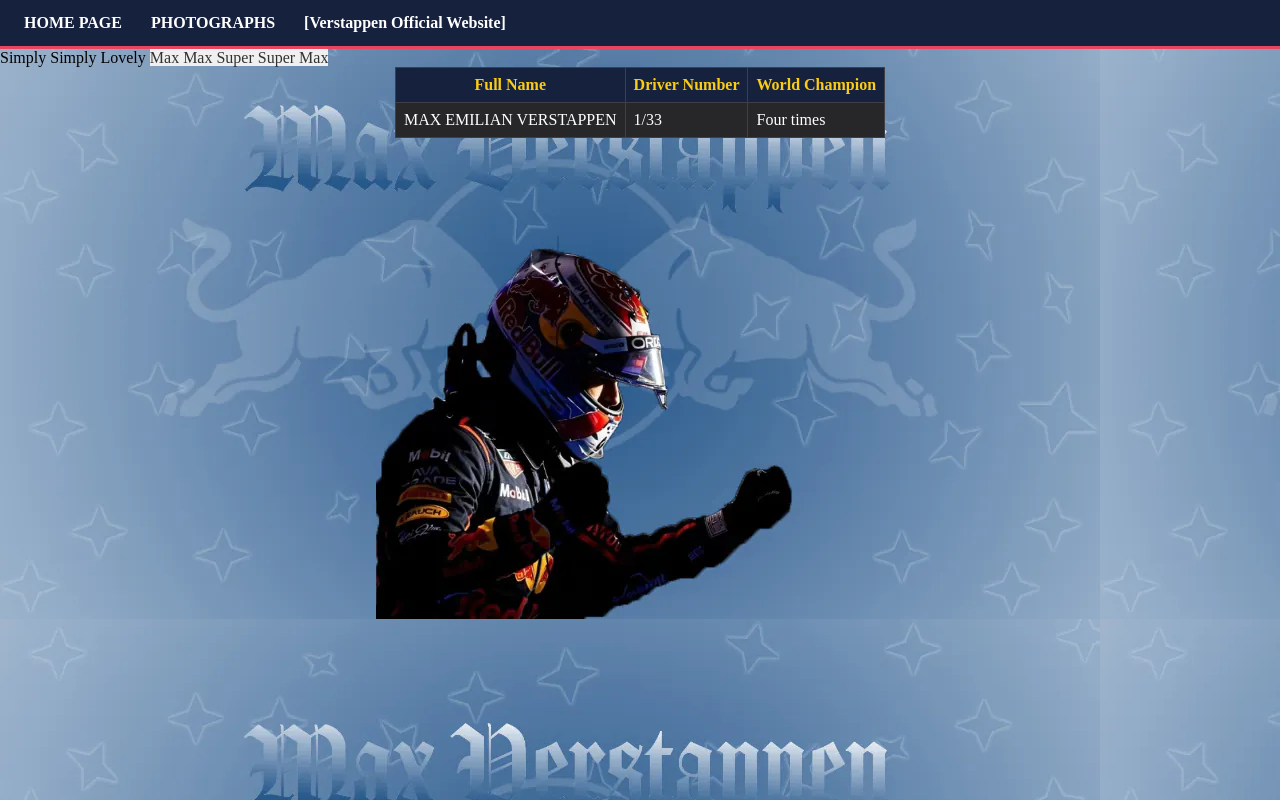
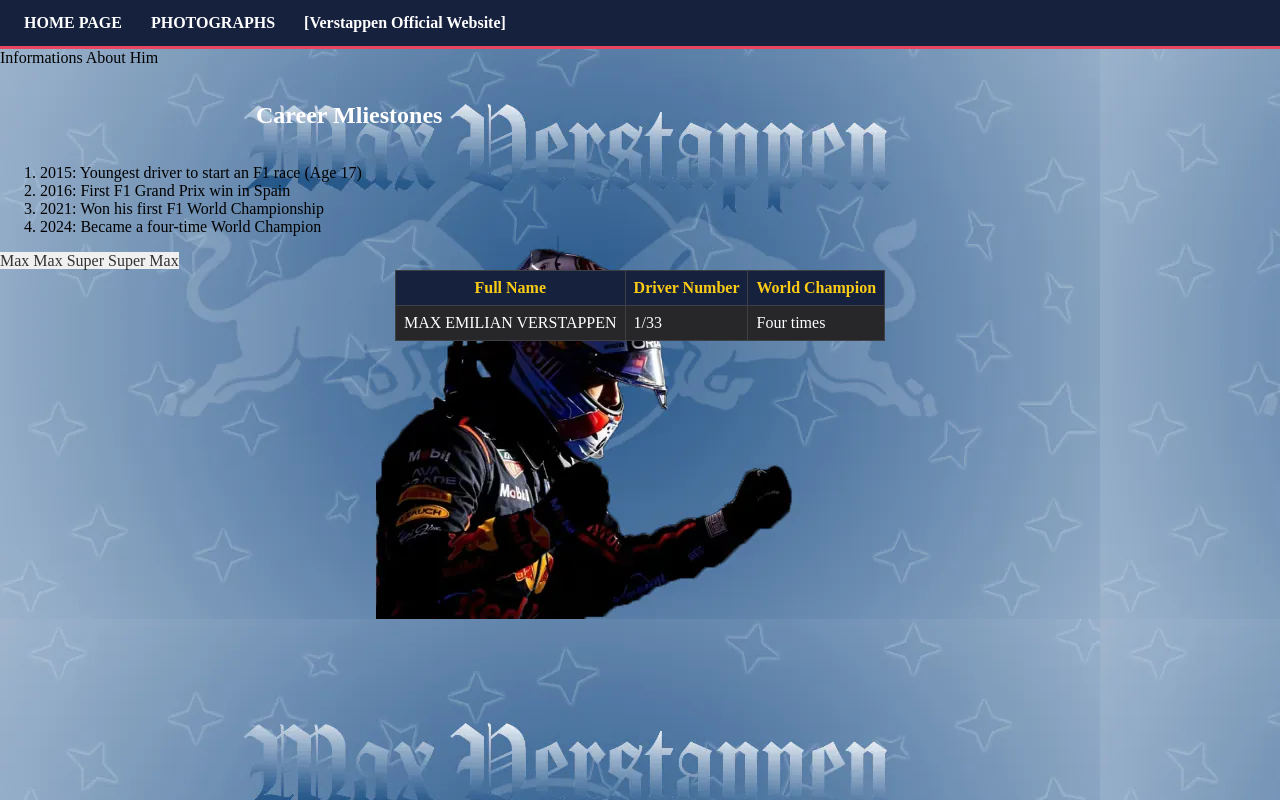
Before and after one commit to MAXVERSTAPPEN180/Max-Verstappen, a plain HTML site: page page2.html in a window 1280 px wide. Drawn offline with Linux system fonts and the light colour scheme.

Commit message:
Update page2.html

```diff
--- a/page2.html
+++ b/page2.html
@@ -38,7 +38,15 @@
     td {
         border: 1px solid #3f3f46;
     }
-    </style>
+    .lists {
+        rgba(22, 33, 62, 0.85);
+        color: white;
+        padding: 15px;
+        margin: 20px auto;
+        width: 60%;
+        border-radius: 8px;">
+    }
+ </style>
 
 
 </head>
@@ -49,7 +57,14 @@
         <a href="https://verstappen.com">[Verstappen Official Website]</a>
     </div
 
-    <h1 class="text-background">Simply Simply Lovely</h1>
+    <h1 class="text-background">Informations About Him</h1>
+    <h2 class="lists">Career Mliestones</h2>
+     <ol>
+        <li>2015: Youngest driver to start an F1 race (Age 17)</li>
+        <li>2016: First F1 Grand Prix win in Spain</li>
+        <li>2021: Won his first F1 World Championship</li>
+        <li>2024: Became a four-time World Champion</li>
+     </ol>
 
     <p class="text-background">Max Max Super Super Max</p>
     <table border="1" cellpadding="8" cellspacing="0">
```
